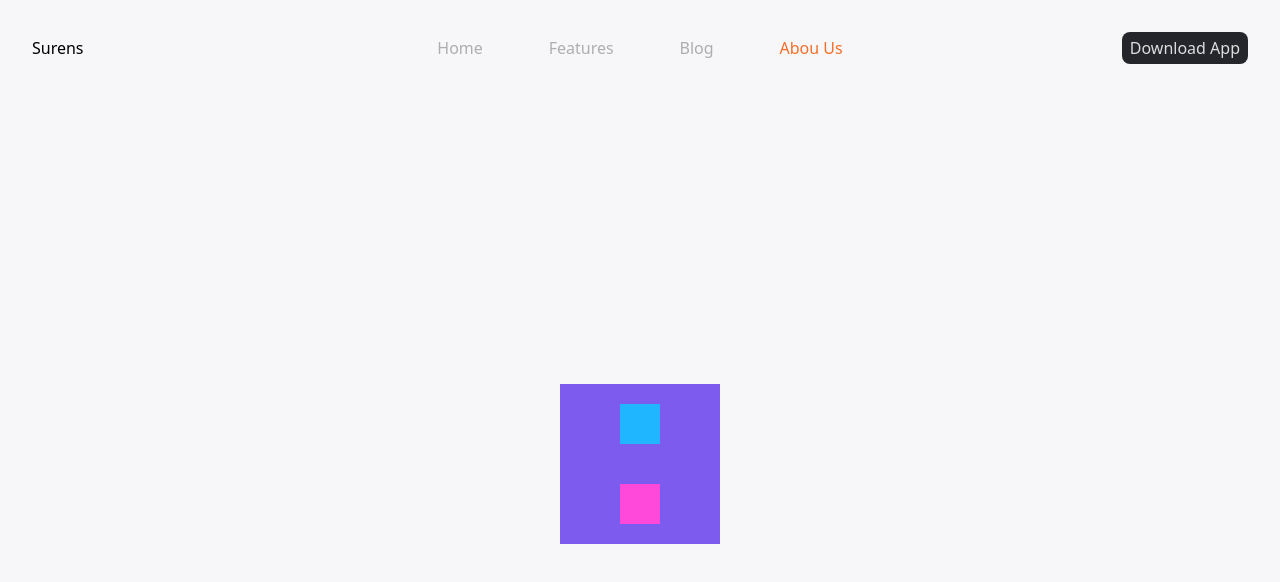
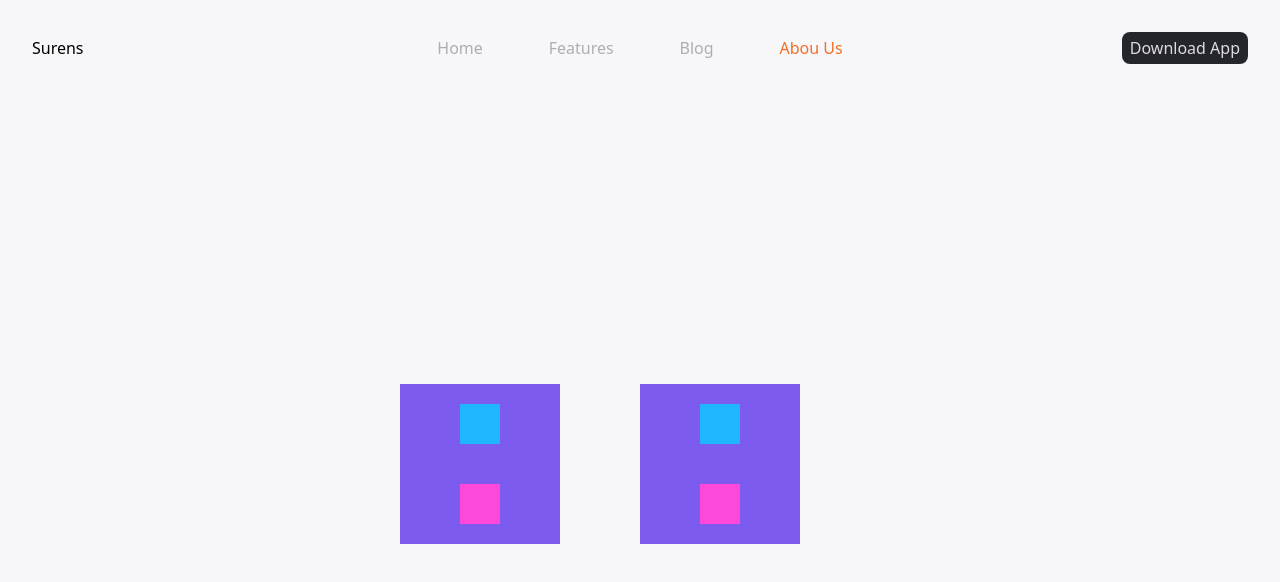
Before and after one commit to El-fouad/resto------------------LP, a React (Vite) app: page /AbouUs in a window 1280 px wide. Shown: the top 582 px of the page. Built offline with nearby package versions, Linux system fonts and the light colour scheme.

Commit message:
test goup & peer itailwind

```diff
--- a/src/pages/About.jsx
+++ b/src/pages/About.jsx
@@ -1,16 +1,19 @@
-import React from 'react'
-import { useQuery, useQueryClient } from 'react-query';
+import React from "react";
+import { useQuery, useQueryClient } from "react-query";
 
 function About() {
-
   return (
-    <div className=' flex items-center justify-center h-screen '>
-      <div className='group grid place-items-center w-40 h-40 bg-purple'>
-        <div className=' w-10 h-10 bg-blue group-hover:bg-pink'></div>
-        <div className=' w-10 h-10 bg-pink group-hover:bg-blue'></div>
+    <div className=" flex items-center justify-center h-screen ">
+      <div className=" peer group grid place-items-center w-40 h-40 bg-purple">
+        <div className=" w-10 h-10 bg-blue group-hover:bg-pink"></div>
+        <div className=" w-10 h-10 bg-pink group-hover:bg-blue"></div>
+      </div>
+      <div className="group m-20 grid place-items-center w-40 h-40 bg-purple peer-hover:bg-gray">
+        <div className=" w-10 h-10 bg-blue group-hover:bg-orange"></div>
+        <div className=" w-10 h-10 bg-pink group-hover:bg-white"></div>
       </div>
     </div>
-  )
+  );
 }
 
-export default About
+export default About;
```
